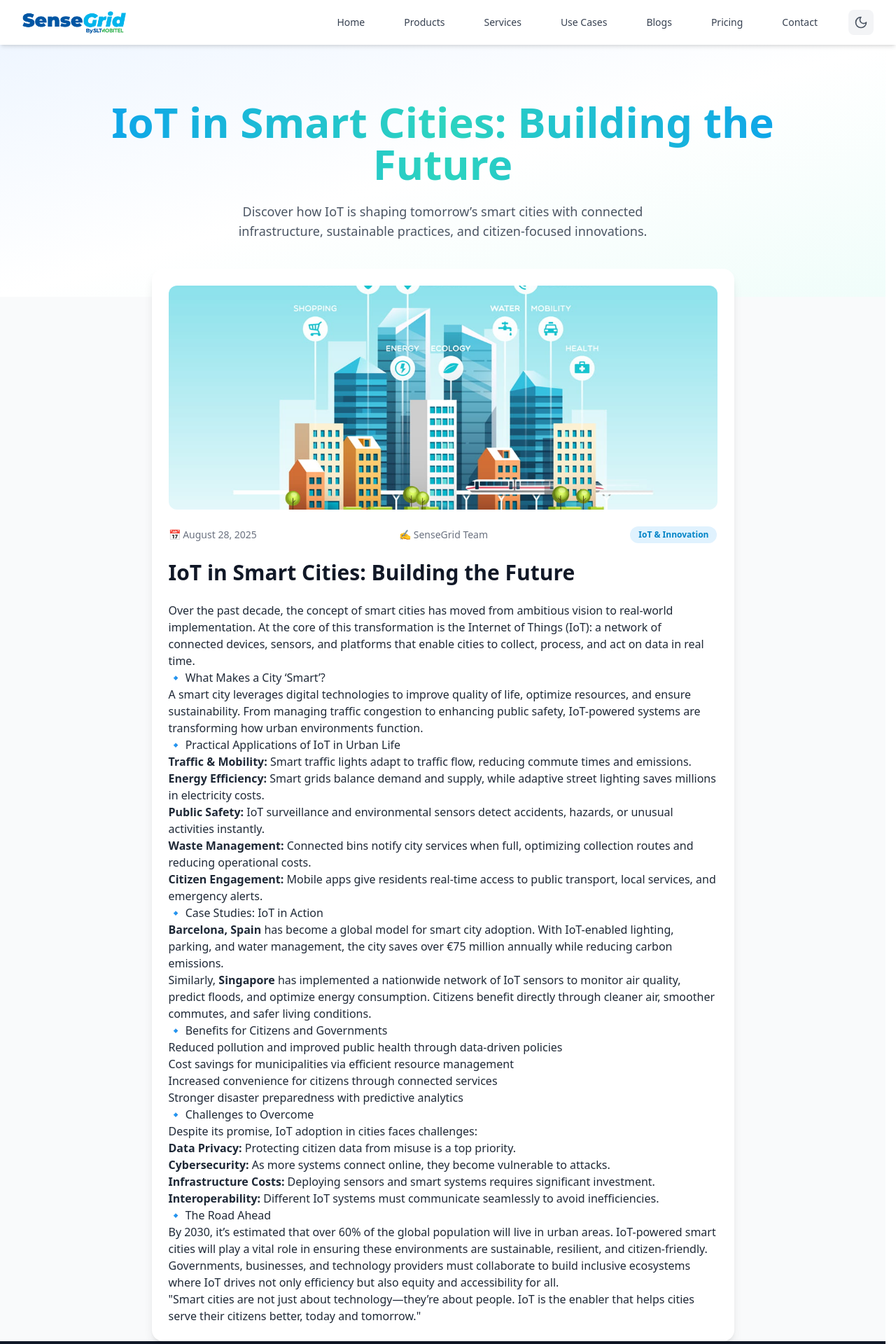
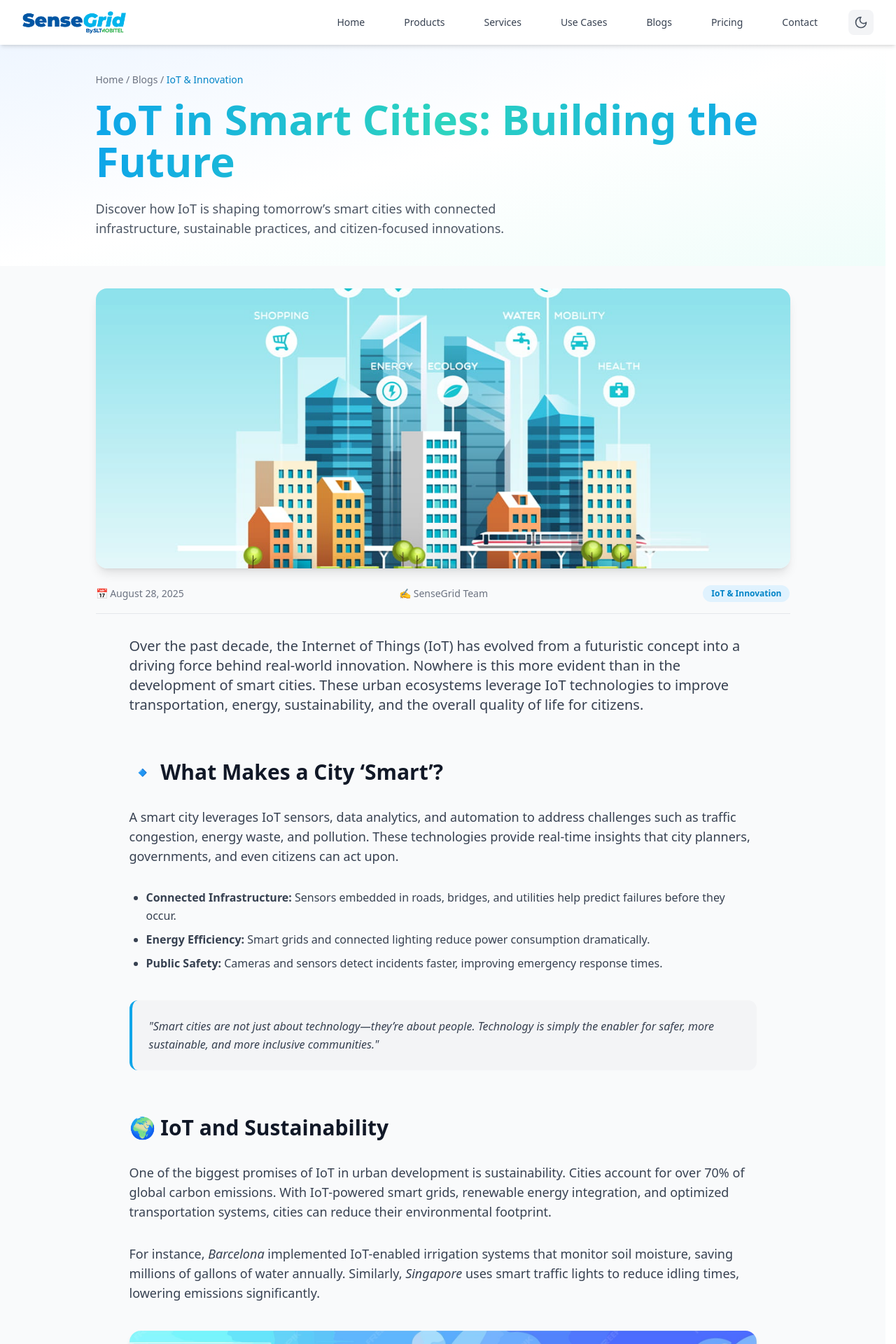
Before and after one commit to IsuruMDasanayake/SenseGridN, a React (Vite) app: page /blog/1 in a window 1280 px wide. Shown: the top 1920 px of the page at 70% size. Built offline with nearby package versions, Linux system fonts and the light colour scheme.

Commit message:
Blog article page

```diff
--- a/src/components/BlogSlider.jsx
+++ b/src/components/BlogSlider.jsx
@@ -44,15 +44,15 @@ const BlogSlider = () => {
       viewport={{ once: true }}
     >
       {/* Outer container 90% width, curved */}
-      <div className="w-[90%] bg-gray-800 border border-gray-600 rounded-2xl shadow-xl p-8 flex flex-col lg:flex-row">
+      <div className="w-[90%] bg-white dark:bg-gray-800 border dark:border-gray-600 rounded-2xl shadow-xl p-8 flex flex-col lg:flex-row">
 
         {/* Left Section - 1/4 */}
         <div className="lg:w-1/4 w-full mb-6 lg:mb-0 pr-6 flex flex-col justify-between">
           <div>
-            <h1 className="mb-3 text-white text-2xl font-bold">
+            <h1 className="mb-3 text-gray-900 dark:text-white text-2xl font-bold">
               Latest Articles
             </h1>
-            <p className="text-gray-400 text-base leading-relaxed">
+            <p className="text-gray-600 dark:text-gray-300 text-base leading-relaxed">
               Explore our latest insights on IoT, Energy, and Smart Solutions.
             </p>
           </div>
--- a/src/pages/BlogArticle.jsx
+++ b/src/pages/BlogArticle.jsx
@@ -1,11 +1,10 @@
 import React from "react";
 import { motion } from "framer-motion";
-import { useParams } from "react-router-dom";
+import { useParams, Link } from "react-router-dom";
 
 const BlogArticle = () => {
   const { slug } = useParams();
 
-  // 🔹 Expanded professional article
   const article = {
     title: "IoT in Smart Cities: Building the Future",
     excerpt:
@@ -16,133 +15,272 @@ const BlogArticle = () => {
     image: "/assets/images/blog/iot-smartcity.jpeg",
     content: `
   <p>
-        Over the past decade, the concept of smart cities has moved from ambitious vision to real-world implementation.
-        At the core of this transformation is the Internet of Things (IoT): a network of connected devices, sensors, and platforms
-        that enable cities to collect, process, and act on data in real time.
+    Over the past decade, the Internet of Things (IoT) has evolved from a futuristic concept into
+    a driving force behind real-world innovation. Nowhere is this more evident than in the
+    development of <strong>smart cities</strong>. These urban ecosystems leverage IoT technologies to
+    improve transportation, energy, sustainability, and the overall quality of life for citizens.
   </p>
 
   <h2>🔹 What Makes a City ‘Smart’?</h2>
   <p>
-        A smart city leverages digital technologies to improve quality of life, optimize resources, and
-        ensure sustainability. From managing traffic congestion to enhancing public safety, IoT-powered systems are
-        transforming how urban environments function.
+    A smart city leverages IoT sensors, data analytics, and automation to address challenges such
+    as traffic congestion, energy waste, and pollution. These technologies provide real-time
+    insights that city planners, governments, and even citizens can act upon.
+  </p>
+  <ul>
+    <li><strong>Connected Infrastructure:</strong> Sensors embedded in roads, bridges, and
+    utilities help predict failures before they occur.</li>
+    <li><strong>Energy Efficiency:</strong> Smart grids and connected lighting reduce power
+    consumption dramatically.</li>
+    <li><strong>Public Safety:</strong> Cameras and sensors detect incidents faster, improving
+    emergency response times.</li>
+  </ul>
+
+  <blockquote>
+    "Smart cities are not just about technology—they’re about people. Technology is simply the
+    enabler for safer, more sustainable, and more inclusive communities."
+  </blockquote>
+
+  <h2>🌍 IoT and Sustainability</h2>
+  <p>
+    One of the biggest promises of IoT in urban development is sustainability. Cities account for
+    over 70% of global carbon emissions. With IoT-powered smart grids, renewable energy
+    integration, and optimized transportation systems, cities can reduce their environmental
+    footprint.
+  </p>
+  <p>
+    For instance, <em>Barcelona</em> implemented IoT-enabled irrigation systems that monitor soil
+    moisture, saving millions of gallons of water annually. Similarly, <em>Singapore</em> uses
+    smart traffic lights to reduce idling times, lowering emissions significantly.
+  </p>
+  <img src="/assets/images/blog/sensgrid-industries.jpg" alt="Smart City Infrastructure" />
+
+  <h2>🚦 Smarter Transportation Networks</h2>
+  <p>
+    Urban mobility is one of the most pressing challenges. IoT brings solutions like intelligent
+    traffic lights, connected public transport, and autonomous vehicles. These systems ensure
+    smoother traffic flow and reduce commute times.
+  </p>
+  <p>
+    For example, London’s connected bus network provides real-time updates for passengers while
+    dynamically adjusting routes during peak hours or unexpected congestion. Such innovations
+    highlight how IoT transforms not only infrastructure but also daily life.
   </p>
 
-      <h2>🔹 Practical Applications of IoT in Urban Life</h2>
-      <ul>
-        <li><strong>Traffic & Mobility:</strong> Smart traffic lights adapt to traffic flow, reducing commute times and emissions.</li>
-        <li><strong>Energy Efficiency:</strong> Smart grids balance demand and supply, while adaptive street lighting saves millions in electricity costs.</li>
-        <li><strong>Public Safety:</strong> IoT surveillance and environmental sensors detect accidents, hazards, or unusual activities instantly.</li>
-        <li><strong>Waste Management:</strong> Connected bins notify city services when full, optimizing collection routes and reducing operational costs.</li>
-        <li><strong>Citizen Engagement:</strong> Mobile apps give residents real-time access to public transport, local services, and emergency alerts.</li>
-      </ul>
+  <h3>Benefits of IoT-Powered Transportation</h3>
+  <ol>
+    <li>Reduced traffic congestion.</li>
+    <li>Lower carbon emissions from idle vehicles.</li>
+    <li>Enhanced commuter safety through predictive analytics.</li>
+  </ol>
 
-      <h2>🔹 Case Studies: IoT in Action</h2>
+  <h2>💡 Smart Energy Grids</h2>
   <p>
-        <strong>Barcelona, Spain</strong> has become a global model for smart city adoption. With IoT-enabled lighting, parking, and water management,
-        the city saves over €75 million annually while reducing carbon emissions.
+    IoT-based smart grids allow cities to better manage supply and demand for electricity.
+    Instead of relying on static distribution, grids can adapt dynamically, redirecting power
+    where it is needed most. This prevents blackouts and makes it easier to integrate renewable
+    sources like solar and wind.
   </p>
   <p>
-        Similarly, <strong>Singapore</strong> has implemented a nationwide network of IoT sensors to monitor air quality, predict floods,
-        and optimize energy consumption. Citizens benefit directly through cleaner air, smoother commutes, and safer living conditions.
+    According to a recent study, cities that adopt smart grids can reduce energy consumption by
+    up to 30% within a decade—a significant step toward climate resilience.
   </p>
+  <img src="/assets/images/blog/sensgrid-industries.jpg" alt="Smart Energy IoT" />
 
-      <h2>🔹 Benefits for Citizens and Governments</h2>
-      <ul>
-        <li>Reduced pollution and improved public health through data-driven policies</li>
-        <li>Cost savings for municipalities via efficient resource management</li>
-        <li>Increased convenience for citizens through connected services</li>
-        <li>Stronger disaster preparedness with predictive analytics</li>
-      </ul>
-
-      <h2>🔹 Challenges to Overcome</h2>
+  <h2>👥 Citizen-Centric Applications</h2>
   <p>
-        Despite its promise, IoT adoption in cities faces challenges:
-      </p>
-      <ul>
-        <li><strong>Data Privacy:</strong> Protecting citizen data from misuse is a top priority.</li>
-        <li><strong>Cybersecurity:</strong> As more systems connect online, they become vulnerable to attacks.</li>
-        <li><strong>Infrastructure Costs:</strong> Deploying sensors and smart systems requires significant investment.</li>
-        <li><strong>Interoperability:</strong> Different IoT systems must communicate seamlessly to avoid inefficiencies.</li>
-      </ul>
-
-      <h2>🔹 The Road Ahead</h2>
-      <p>
-        By 2030, it’s estimated that over 60% of the global population will live in urban areas.
-        IoT-powered smart cities will play a vital role in ensuring these environments are sustainable, resilient,
-        and citizen-friendly.
+    Smart cities are not only about infrastructure. IoT also empowers citizens directly.
+    Smartphone apps can connect residents to city services—whether it’s reporting a pothole,
+    paying utility bills, or finding real-time parking availability.
   </p>
   <p>
-        Governments, businesses, and technology providers must collaborate to build inclusive ecosystems where
-        IoT drives not only efficiency but also equity and accessibility for all.
+    A well-designed smart city platform bridges the gap between governments and communities,
+    enabling transparency and engagement.
   </p>
 
   <blockquote>
-        "Smart cities are not just about technology—they’re about people. IoT is the enabler that helps cities
-        serve their citizens better, today and tomorrow."
+    "The ultimate goal of IoT in smart cities is not efficiency alone—it’s inclusivity and
+    empowerment of every citizen."
   </blockquote>
+
+  <h2>🚀 Challenges to Overcome</h2>
+  <p>
+    While IoT offers immense potential, implementing smart city technologies comes with hurdles.
+    Cybersecurity, data privacy, and high infrastructure costs are among the top challenges.
+  </p>
+  <p>
+    Governments and technology providers must ensure that IoT systems are <strong>secure,
+    interoperable, and accessible</strong> to all residents, not just a privileged few.
+  </p>
+  <ul>
+    <li><strong>Privacy Concerns:</strong> Citizens must have control over how their data is used.</li>
+    <li><strong>Standardization:</strong> Interoperability across devices and vendors is critical.</li>
+    <li><strong>Affordability:</strong> Smart city projects must remain inclusive and not widen the
+    digital divide.</li>
+  </ul>
+
+  <h2>🔮 The Future of Smart Cities</h2>
+  <p>
+    By 2035, experts predict that more than two-thirds of the world’s population will live in
+    urban areas. IoT will be at the heart of managing this growth. Cities that successfully
+    embrace IoT will be more resilient, sustainable, and livable.
+  </p>
+  <p>
+    Imagine walking through a city where air quality sensors adjust traffic flow to reduce
+    pollution, streetlights brighten only when pedestrians are present, and waste bins alert
+    collection trucks when full. This is not science fiction—it’s already happening in pioneering
+    cities worldwide.
+  </p>
+
+  <h2>✅ Conclusion</h2>
+  <p>
+    IoT in smart cities represents a paradigm shift in how we design and live in urban
+    environments. While challenges remain, the opportunities for efficiency, sustainability, and
+    inclusivity are too significant to ignore. By keeping people—not just technology—at the
+    center, we can build cities that truly serve their citizens and future generations.
+  </p>
 `,
   };
 
   return (
     <div className="pt-16">
-      {/* Hero Section */}
-      <section className="py-20 bg-gradient-to-br from-blue-50 via-white to-teal-50 dark:from-gray-900 dark:via-gray-800 dark:to-gray-700">
-        <div className="max-w-5xl mx-auto px-4 sm:px-6 lg:px-8 text-center">
-          <motion.div
-            initial={{ opacity: 0, y: 40 }}
+      {/* Title Section */}
+      <section className=" bg-gradient-to-br from-blue-50 via-white to-teal-50 dark:from-gray-900 dark:via-gray-800 dark:to-gray-700">
+        <div className="max-w-5xl mx-auto px-4 py-10">
+          <div className="text-sm text-gray-500 dark:text-gray-400 mb-4">
+            <Link to="/" className="hover:underline">
+              Home
+            </Link>{" "}
+            /{" "}
+            <Link to="/blogs" className="hover:underline">
+              Blogs
+            </Link>{" "}
+            /{" "}
+            <Link
+              to={`/blog/category/${article.category}`}
+              className="text-sky-600 hover:underline"
+            >
+              {article.category}
+            </Link>
+          </div>
+          <motion.h1
+            initial={{ opacity: 0, y: 30 }}
             animate={{ opacity: 1, y: 0 }}
-            transition={{ duration: 0.8 }}
-          >
-            <h1
-              className="text-4xl md:text-6xl font-bold mb-6
+            transition={{ duration: 0.6 }}
+            className="
+              text-4xl md:text-6xl font-bold mb-6
               bg-gradient-to-r from-sky-500 via-teal-400 to-sky-500
-              bg-clip-text text-transparent leading-tight"
+              bg-clip-text text-transparent
+              "
           >
             {article.title}
-            </h1>
-            <p className="text-lg text-gray-600 dark:text-gray-300 max-w-2xl mx-auto">
+          </motion.h1>
+
+          <p className="text-lg text-gray-600 dark:text-gray-300 max-w-2xl">
             {article.excerpt}
           </p>
-          </motion.div>
         </div>
       </section>
 
-      {/* Article Meta */}
-      <div className="max-w-4xl mx-auto px-4 sm:px-6 lg:px-8 -mt-10 relative z-10">
-        <div className="bg-white dark:bg-gray-800 shadow-lg rounded-2xl p-6">
-          {/* Article Image */}
+      {/* Hero Image */}
+      <div className="max-w-5xl mx-auto px-4 py-8">
         <img
           src={article.image}
           alt={article.title}
-            className="w-full h-80 object-cover rounded-xl mb-6"
+          className="w-full h-[400px] object-cover rounded-2xl shadow-lg mb-6"
         />
 
         {/* Meta Info */}
-          <div className="flex flex-wrap items-center justify-between mb-6 text-sm text-gray-500 dark:text-gray-400 gap-3">
-            <span className="flex items-center gap-1">📅 {article.date}</span>
-            <span className="flex items-center gap-1">✍️ {article.author}</span>
+        <div className="flex flex-wrap items-center justify-between text-sm text-gray-500 dark:text-gray-400 border-b border-gray-200 dark:border-gray-700 pb-4 mb-8">
+          <span>📅 {article.date}</span>
+          <span>✍️ {article.author}</span>
           <span className="px-3 py-1 rounded-full bg-sky-100 dark:bg-gray-700 text-sky-600 dark:text-sky-300 text-xs font-semibold">
             {article.category}
           </span>
         </div>
 
-          {/* Article Title */}
-          <h1 className="text-3xl font-bold text-gray-900 dark:text-white mb-6">
-            {article.title}
-          </h1>
-
         {/* Article Content */}
         <article
-            className="prose prose-lg max-w-none
-                 text-gray-800 dark:text-gray-100
-                 prose-headings:text-gray-900 dark:prose-headings:text-white
-                 prose-p:text-gray-700 dark:prose-p:text-gray-300
-                 prose-li:text-gray-700 dark:prose-li:text-gray-300
-                 prose-a:text-sky-600 dark:prose-a:text-sky-400"
+          className="
+              max-w-4xl mx-auto
+            text-gray-700 dark:text-gray-300 leading-relaxed
+
+              [&>p]:text-lg [&>p]:mb-8
+              [&>p:first-of-type]:text-xl [&>p:first-of-type]:font-light
+
+              [&>h2]:text-3xl [&>h2]:font-bold [&>h2]:text-gray-900 dark:[&>h2]:text-white [&>h2]:mt-16 [&>h2]:mb-8
+              [&>h3]:text-2xl [&>h3]:font-semibold [&>h3]:text-gray-900 dark:[&>h3]:text-white [&>h3]:mt-12 [&>h3]:mb-6
+              [&>h4]:text-xl [&>h4]:font-semibold [&>h4]:mt-10 [&>h4]:mb-4
+
+            [&>blockquote]:bg-gray-100 dark:[&>blockquote]:bg-gray-800 [&>blockquote]:border-l-4 [&>blockquote]:border-sky-500 [&>blockquote]:p-6 [&>blockquote]:italic [&>blockquote]:rounded-xl [&>blockquote]:my-10
+
+              [&>img]:rounded-2xl [&>img]:my-10 [&>img]:shadow-md
+
+              [&>ul]:list-disc [&>ul]:pl-6 [&>ul>li]:mb-2
+              [&>ol]:list-decimal [&>ol]:pl-6 [&>ol>li]:mb-2
+
+            [&>a]:text-sky-600 dark:[&>a]:text-sky-400 hover:[&>a]:underline
+          "
           dangerouslySetInnerHTML={{ __html: article.content }}
         />
       </div>
+
+      {/* Tags Section */}
+      <div className="max-w-5xl mx-auto px-4 py-6 border-t border-gray-200 dark:border-gray-700">
+        <div className="flex flex-wrap gap-3">
+          {["IoT", "Smart Cities", "Innovation", "Technology"].map((tag) => (
+            <span
+              key={tag}
+              className="px-4 py-1 rounded-full bg-gray-100 dark:bg-gray-700 text-gray-600 dark:text-gray-300 text-sm cursor-pointer hover:bg-sky-100 hover:text-sky-600"
+            >
+              #{tag}
+            </span>
+          ))}
+        </div>
+      </div>
+
+      {/* Comments Section */}
+      <div className="max-w-5xl mx-auto px-4 py-10 border-t border-gray-200 dark:border-gray-700">
+        <h3 className="text-2xl font-bold text-gray-900 dark:text-white mb-6">
+          Comments
+        </h3>
+        <div className="space-y-6">
+          <div className="p-4 rounded-lg bg-gray-50 dark:bg-gray-800">
+            <p className="text-gray-700 dark:text-gray-300">
+              💬 <strong>Alex Johnson:</strong> This is a fantastic overview! I
+              especially liked the section on sustainability—Barcelona’s
+              irrigation system is a great example.
+            </p>
+          </div>
+          <div className="p-4 rounded-lg bg-gray-50 dark:bg-gray-800">
+            <p className="text-gray-700 dark:text-gray-300">
+              💬 <strong>Maria Lopez:</strong> While IoT offers many
+              opportunities, I think the article could go deeper on privacy
+              challenges. Citizens need stronger guarantees.
+            </p>
+          </div>
+          <div className="p-4 rounded-lg bg-gray-50 dark:bg-gray-800">
+            <p className="text-gray-700 dark:text-gray-300">
+              💬 <strong>Chen Wei:</strong> Great piece! The real-time
+              transportation insights remind me of systems we already see in
+              Singapore. Exciting to think where this is headed.
+            </p>
+          </div>
+        </div>
+
+        <form className="mt-8">
+          <textarea
+            rows="4"
+            className="w-full p-3 rounded-lg border dark:border-gray-600 bg-gray-50 dark:bg-gray-800 text-gray-800 dark:text-gray-200"
+            placeholder="Write a comment..."
+          />
+          <button
+            type="submit"
+            className="mt-4 px-6 py-2 bg-sky-600 text-white rounded-lg hover:bg-sky-700"
+          >
+            Post Comment
+          </button>
+        </form>
       </div>
     </div>
   );
```
Lines whose indentation alone changed are shown as unchanged.
